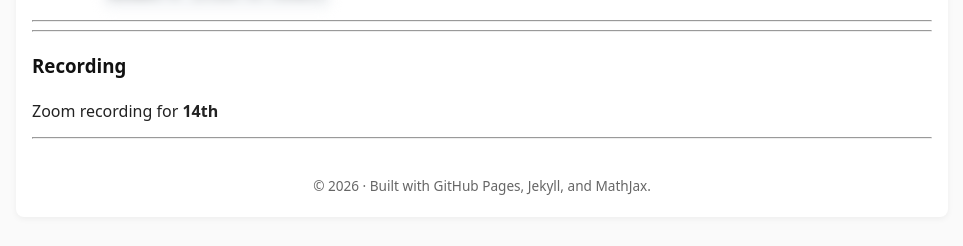
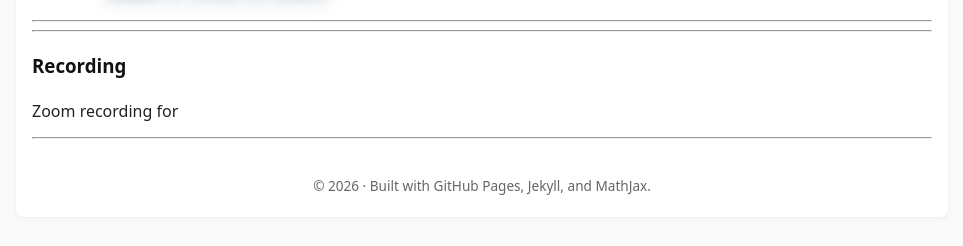
Before and after one commit to SaleemKamaludin/SaleemKamaludin.github.io, a Jekyll site: the page built from courses/math-clinic-2026/index.md, in a window 1280 px wide. Shown: the part 857-1103 px from the top of the page, without its empty margins (158-1121 px from the left). Built offline with Jekyll 4.4.1, drawn with Linux system fonts in a browser that asks for light colours.

Commit message:
Fix HTML formatting in math clinic index

```diff
--- a/courses/math-clinic-2026/index.md
+++ b/courses/math-clinic-2026/index.md
@@ -185,4 +185,4 @@ permalink: /courses/math-clinic-2026/
 <hr class="soft" />
 
 <h3>Recording</h3>
-<p>Zoom recording for <b>14th
+<p>Zoom recording for
```
